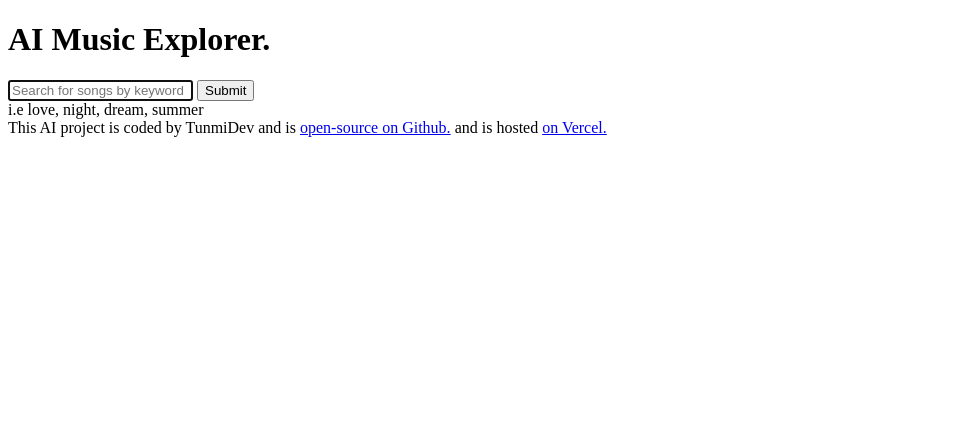
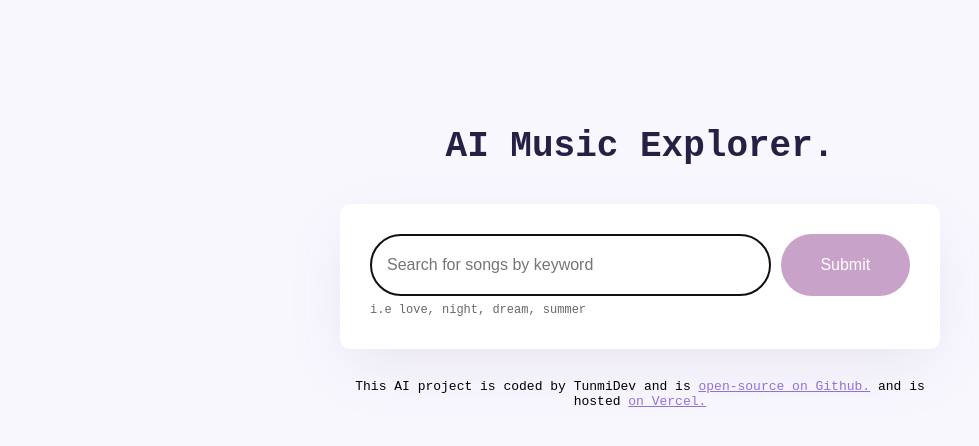
Before and after one commit to TunmiDev/AI-music-explorer, a plain HTML site: page index.html in a window 1280 px wide. Shown: the whole page, without its empty margins (0-979 px from the left). Drawn offline with nearby package versions, Linux system fonts and the light colour scheme.

Commit message:
added styling

```diff
--- a/index.html
+++ b/index.html
@@ -3,6 +3,10 @@
   <head>
     <meta charset="UTF-8" />
     <meta name="viewport" content="width=device-width, initial-scale=1.0" />
+    <script src="https://unpkg.com/typewriter-effect@latest/dist/core.js"></script>
+    <script src="https://unpkg.com/axios@1.6.7/dist/axios.min.js"></script>
+    <link rel="stylesheet" href="src/style.css" />
+
     <title>AI Music Explorer</title>
   </head>
   <body>
@@ -31,11 +35,11 @@
       <script src="src/index.js"></script>
       <footer>
         This AI project is coded by TunmiDev and is
-        <a href="https://github.com/TunmiDev/poem-generator" target="_blank"
+        <a href="https://github.com/TunmiDev/AI-music-explorer" target="_blank"
           >open-source on Github.</a
         >
         and is hosted
-        <a href="https://poem-generator-psi.vercel.app/">on Vercel.</a>
+        <a href="https://ai-music-explorer.vercel.app/">on Vercel.</a>
       </footer>
     </div>
   </body>
--- a/src/style.css
+++ b/src/style.css
@@ -0,0 +1,81 @@
+body {
+  background-color: #f9f7fe;
+  font-family: "Courier New", Courier, monospace;
+}
+.container {
+  margin: 120px auto;
+  max-width: 600px;
+}
+header {
+  margin-bottom: 30px;
+}
+h1 {
+  text-align: center;
+  font-weight: 800;
+  font-size: 36px;
+  line-height: 1.5;
+  color: #272044;
+}
+a {
+  color: #9370db;
+}
+.form-container {
+  background-color: #fff;
+  margin-bottom: 30px;
+  padding: 30px;
+  border-radius: 10px;
+  box-shadow: 0px 20px 60px rgba(65, 50, 100, 0.08);
+}
+.hint {
+  line-height: 1.5;
+  font-size: 12px;
+  margin-top: 5px;
+  opacity: 0.6;
+}
+form {
+  display: flex;
+}
+.prompt {
+  padding: 16px;
+  border: 1px solid rgba(39, 33, 66, 0.5);
+  width: 88%;
+  font-size: 16px;
+  border-radius: 50px;
+  line-height: 28px;
+  color: #272044;
+}
+.btn {
+  margin-left: 10px;
+  background: #c8a2c8;
+  color: #fff;
+  border: none;
+  border-radius: 50px;
+  padding: 10px 30px;
+  width: 150px;
+  font-size: 16px;
+}
+.song {
+  font-size: 16px;
+  background-color: #fff;
+  padding: 20px;
+  line-height: 2;
+  border-left: 6px solid #c8a2c8;
+  box-shadow: 0px 20px 60px rgba(65, 50, 100, 0.08);
+}
+.hidden {
+  display: none;
+}
+.generating {
+  animation: blink-animation 1s steps(5, start) infinite;
+}
+@keyframes blink-animation {
+  to {
+    visibility: hidden;
+  }
+}
+
+footer {
+  text-align: center;
+  font-size: 13px;
+  margin-top: 30px;
+}
```
